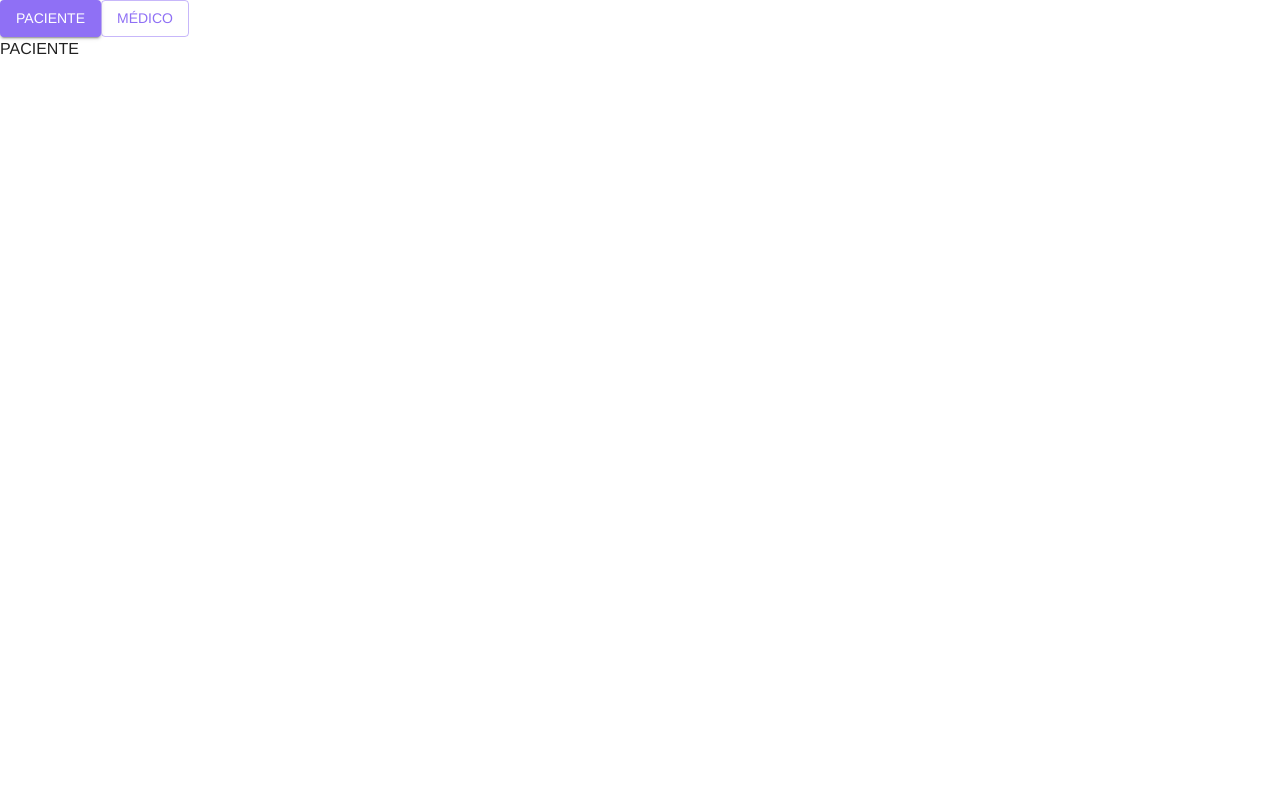
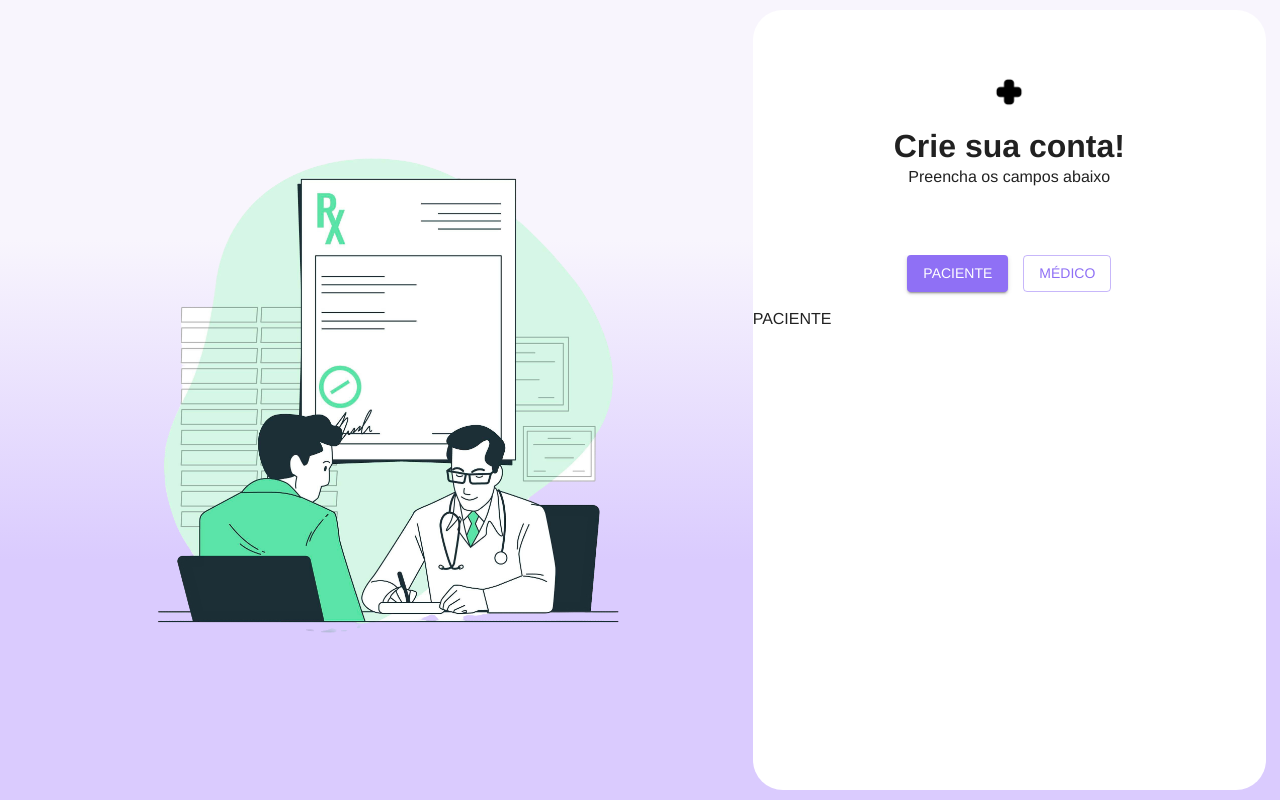
Before and after one commit to AryaneLadeira/Medicca, a React (Vite) app in the folder medicca-front/: page /registrar-conta in a window 1280 px wide. Built offline with nearby package versions, Linux system fonts and the light colour scheme; a web font is replaced by a local one.

Commit message:
Adding form and image animation

```diff
--- a/medicca-front/src/components/atoms/SlideFormButtons/style.scss
+++ b/medicca-front/src/components/atoms/SlideFormButtons/style.scss
@@ -0,0 +1,8 @@
+.toggle-buttons {
+    display: flex;
+    gap: 15px;
+    width: 100%;
+    align-items: center;
+    justify-content: center;
+    margin-bottom: 15px;
+}
--- /dev/null
+++ b/medicca-front/src/components/molecules/SignupImageSlider/index.tsx
@@ -0,0 +1,37 @@
+import { useRef } from 'react';
+import DoctorImage from '../../../assets/images/doctor-signup.png';
+import PatientImage from '../../../assets/images/patient-signup.png';
+import FloatingAnimatedImage from '../../atoms/FloatingAnimatedImage';
+import SlideAnimationSlider from '../SlideAnimationSlider';
+import { Box } from '@mui/material';
+import './style.scss';
+
+interface SignupImageSliderProps {
+  isPatient: boolean;
+}
+
+export default function SignupImageSlider({
+  isPatient,
+}: SignupImageSliderProps) {
+  const containerImageRef = useRef(null);
+  return (
+    <Box className="slide-image-container">
+      <SlideAnimationSlider
+        booleanTest={isPatient}
+        FirstObject={
+          <FloatingAnimatedImage
+            src={PatientImage}
+            alt="Imagem animada ilustrando um paciente"
+          />
+        }
+        SecondObject={
+          <FloatingAnimatedImage
+            src={DoctorImage}
+            alt="Imagem animada ilustrando um médico"
+          />
+        }
+        containerRef={containerImageRef}
+      />
+    </Box>
+  );
+}
--- /dev/null
+++ b/medicca-front/src/components/molecules/SignupImageSlider/style.scss
@@ -0,0 +1,4 @@
+.slide-image-container {
+    position: relative;
+    width: 100%;
+  }
--- a/medicca-front/src/components/molecules/SlideAnimationSlider/index.tsx
+++ b/medicca-front/src/components/molecules/SlideAnimationSlider/index.tsx
@@ -1,13 +1,11 @@
-// src/components/FormSlide.tsx
+import { Box, Slide } from '@mui/material';
+import './style.scss';
 
-import { Box, Slide } from '@mui/material';
-
-// Tipagem para as props do componente
 interface FormSliderProps {
   booleanTest: boolean;
   containerRef: React.RefObject<HTMLElement>;
-  FirstObject: React.ElementType;  // Tipagem para o componente de formulário de paciente
-  SecondObject: React.ElementType;   // Tipagem para o componente de formulário de médico
+  FirstObject: React.ReactNode;
+  SecondObject: React.ReactNode;
 }
 
 export default function SlideAnimationSlider({
@@ -18,6 +16,7 @@ export default function SlideAnimationSlider({
 }: FormSliderProps) {
   return (
     <>
+      <Box>
         <Slide
           in={booleanTest}
           direction="left"
@@ -26,7 +25,7 @@ export default function SlideAnimationSlider({
           unmountOnExit
         >
           <Box sx={{ position: 'absolute', width: '100%', height: '100%' }}>
-          <FirstObject />
+            {FirstObject}
           </Box>
         </Slide>
 
@@ -38,9 +37,10 @@ export default function SlideAnimationSlider({
           unmountOnExit
         >
           <Box sx={{ position: 'absolute', width: '100%', height: '100%' }}>
-          <SecondObject />
+            {SecondObject}
           </Box>
         </Slide>
+      </Box>
     </>
   );
 }
--- a/medicca-front/src/components/organisms/SlideForm/index.tsx
+++ b/medicca-front/src/components/organisms/SlideForm/index.tsx
@@ -1,32 +1,28 @@
-// src/components/FormSwitcher.tsx
-
 import { Box } from '@mui/material';
-import { useRef, useState } from 'react';
+import { useRef } from 'react';
 import SlideFormButtons from '../../atoms/SlideFormButtons';
 import SlideAnimationSlider from '../../molecules/SlideAnimationSlider';
+import DoctorSignupForm from '../DoctorSignupForm';
 import PatientSignupForm from '../PatientSignupForm';
-import DoctorSignupForm from '../DoctorSignupForm';
+import './style.scss';
 
 interface SlideFormProps {
-  defaultIsPatient?: boolean;
+  isPatient: boolean;
+  setIsPatient: (value: boolean) => void;
 }
 
-export default function SlideForm({ defaultIsPatient = true }: SlideFormProps) {
-  const [isPatient, setIsPatient] = useState(defaultIsPatient);
+export default function SlideForm({ isPatient, setIsPatient }: SlideFormProps) {
   const containerRef = useRef(null);
 
   return (
-    <Box
-      className="form-container"
-      sx={{
-        position: 'relative',
-        overflow: 'hidden',
-        width: '100%',
-        height: '300px',
-      }}
-    >
+    <Box className="slide-form-container">
       <SlideFormButtons isPatient={isPatient} setIsPatient={setIsPatient} />
-      <SlideAnimationSlider booleanTest={isPatient} FirstObject={PatientSignupForm} SecondObject={DoctorSignupForm}  containerRef={containerRef}/>
+      <SlideAnimationSlider
+        booleanTest={isPatient}
+        FirstObject={<PatientSignupForm />}
+        SecondObject={<DoctorSignupForm />}
+        containerRef={containerRef}
+      />
     </Box>
   );
 }
--- a/medicca-front/src/components/organisms/SlideForm/style.scss
+++ b/medicca-front/src/components/organisms/SlideForm/style.scss
@@ -0,0 +1,6 @@
+.slide-form-container {
+    position: relative;
+    overflow: hidden;
+    min-height: 60%;
+    width: 100%;
+  }
--- a/medicca-front/src/pages/Login/index.tsx
+++ b/medicca-front/src/pages/Login/index.tsx
@@ -1,9 +1,9 @@
 import { Box, Container, Grid2 } from '@mui/material';
 import LoginImage from '../../assets/images/login-image.png';
-import LoginAnimatedImage from '../../components/atoms/FloatingAnimatedImage';
+import FloatingAnimatedImage from '../../components/atoms/FloatingAnimatedImage';
+import FormHeader from '../../components/atoms/FormHeader';
 import SignupLink from '../../components/atoms/SignupLink';
 import LoginForm from '../../components/organisms/LoginForm';
-import LoginHeader from '../../components/atoms/LoginHeader';
 import './style.scss';
 
 export default function Login() {
@@ -12,7 +12,7 @@ export default function Login() {
       <Container maxWidth="xl">
         <Grid2 container spacing={0}>
           <Grid2 size={{ xs: 0, md: 7 }}>
-            <LoginAnimatedImage
+            <FloatingAnimatedImage
               src={LoginImage}
               alt="Imagem animada ilustrando a tela inicial"
             />
@@ -20,7 +20,10 @@ export default function Login() {
 
           <Grid2 size={{ xs: 12, md: 5 }}>
             <Box className="login-container">
-              <LoginHeader />
+              <FormHeader
+                title="Bem vindo de volta!"
+                subtitle="Por favor, preencha os seus dados"
+              />
               <LoginForm />
               <SignupLink />
             </Box>
--- a/medicca-front/src/pages/Signup/index.tsx
+++ b/medicca-front/src/pages/Signup/index.tsx
@@ -1,15 +1,32 @@
-
-
+import { Box, Container, Grid2 } from '@mui/material';
+import { useState } from 'react';
+import LoginHeader from '../../components/atoms/FormHeader';
+import SlideForm from '../../components/organisms/SlideForm';
 import './style.scss';
-import SlideForm from '../../components/organisms/SlideForm';
-import { Box } from '@mui/material';
+import SignupImageSlider from '../../components/molecules/SignupImageSlider';
 
 export default function Signup() {
-
+  const [isPatient, setIsPatient] = useState(true);
 
   return (
-    <Box>
-      <SlideForm />
+    <Box className="signup">
+      <Container maxWidth="xl">
+        <Grid2 container spacing={0}>
+          <Grid2 size={{ xs: 0, md: 7 }} className="grid-slide-image">
+            <SignupImageSlider isPatient={isPatient} />
+          </Grid2>
+
+          <Grid2 size={{ xs: 12, md: 5 }}>
+            <Box className="form-container">
+              <LoginHeader
+                title="Crie sua conta!"
+                subtitle="Preencha os campos abaixo"
+              />
+              <SlideForm isPatient={isPatient} setIsPatient={setIsPatient} />
+            </Box>
+          </Grid2>
+        </Grid2>
+      </Container>
     </Box>
   );
 }
--- a/medicca-front/src/pages/Signup/style.scss
+++ b/medicca-front/src/pages/Signup/style.scss
@@ -0,0 +1,32 @@
+.form-container {
+  background-color: white;
+  display: flex;
+  flex-direction: column;
+  justify-content: space-evenly;
+  align-items: center;
+  height: calc(100vh - 20px);
+  margin: 10px;
+  box-sizing: border-box;
+  border-radius: 30px;
+  width: 100%;
+
+  @media (max-width: 600px) {
+    margin: 0;
+    height: 100vh;
+  }
+}
+
+.signup {
+  background-image: linear-gradient(#f8f5fd 30%, #dacbfe 70%);
+  min-height: 100vh;
+  display: flex;
+  align-items: center;
+}
+
+.grid-slide-image {
+  display: flex;
+  justify-content: center;
+  align-items: center;
+  overflow: hidden;
+  position: relative;
+}
```
Lines whose indentation alone changed are shown as unchanged.
